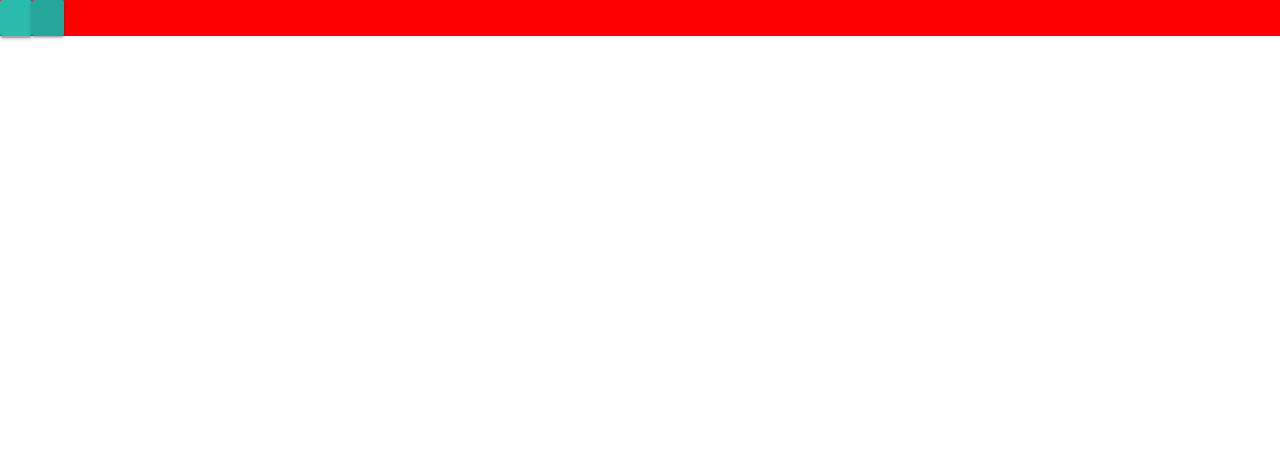
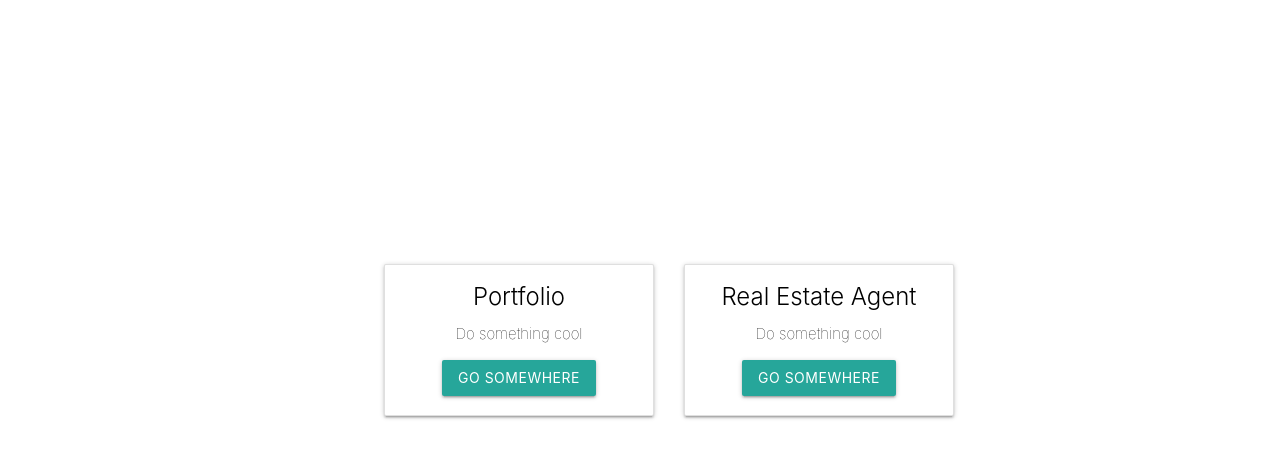
Before and after one commit to mjubil1/MontrellJubileePortfolio, a React (Create React App) app in the folder client/: page / in a window 1280 px wide. Shown: the top 458 px of the page. Built offline with nearby package versions, Linux system fonts and the light colour scheme.

Commit message:
Add Landing Page

```diff
--- a/client/public/css/main.css
+++ b/client/public/css/main.css
@@ -1,5 +1,6 @@
 html * {
     margin: 0;
+    padding: 0;
 }
 
 body {
@@ -59,6 +60,10 @@ main section {
     text-decoration:none;
     background-color:black;
 
+}
+
+.main-content {
+    height: 100vh;
 }
 
 .clearfix { clear: both; }
--- a/client/src/components/App/App.js
+++ b/client/src/components/App/App.js
@@ -1,5 +1,5 @@
 import React, { Component } from "react";
-import { BrowserRouter  } from "react-router-dom";
+import { BrowserRouter } from "react-router-dom";
 import Router from "../Router/Router";
 
 class App extends Component {
--- /dev/null
+++ b/client/src/components/Landing/LandingButtons.js
@@ -0,0 +1,29 @@
+import React, { Component } from "react";
+import { Button, Card } from 'react-bootstrap';
+
+class LandingButtons extends Component {
+  render() {
+    return (
+      <div style={{ display: "flex", textAlign: "center", marginLeft: "30%" }}>
+        <Card style={{ width: "18rem" }}>
+          <Card.Body>
+            <Card.Title>Portfolio</Card.Title>
+            <Card.Text>
+              Do something cool
+            </Card.Text>
+            <Button href="/portfolio" variant="primary" size="lg" style={{ marginTop: "1em" }}>Go somewhere</Button>
+          </Card.Body>
+        </Card>
+        <Card style={{ marginLeft: "2em", width: "18rem" }}>
+          <Card.Body>
+            <Card.Title>Real Estate Agent</Card.Title>
+            <Card.Text>Do something cool</Card.Text>
+            <Button variant="primary" size="lg" style={{ marginTop: "1em" }}>Go somewhere</Button>
+          </Card.Body>
+        </Card>
+      </div>
+    );
+  }
+}
+
+export default LandingButtons;
--- a/client/src/pages/Home/Home.js
+++ b/client/src/pages/Home/Home.js
@@ -1,19 +1,12 @@
 import React, { Component } from "react";
-import { Button } from 'react-bootstrap';
 import "./home.css";
+import LandingButtons from "../../components/Landing/LandingButtons";
 class Home extends Component {
   render() {
     return (
-        <div>
-          <div>
-          <Button>
-
-          </Button>
-          <Button>
-
-          </Button>
-          </div>
-        </div>
+      <div className="landing-content">
+        <LandingButtons  />
+      </div>
     );
   }
 }
--- a/client/src/pages/Home/home.css
+++ b/client/src/pages/Home/home.css
@@ -1,3 +1,4 @@
-div {
-  background-color: red;
+.landing-content {
+  height: 100vh;
+  margin-top: 20%;
 }
--- a/client/src/pages/Portfolio/Portfolio.js
+++ b/client/src/pages/Portfolio/Portfolio.js
@@ -1,5 +1,3 @@
-
-
 import React from "react";
 import PropTypes from "prop-types";
 import { withRouter } from "react-router-dom";
```
Also changed, not shown: client/src/components/auth/Login.js (+3 -12 lines).
